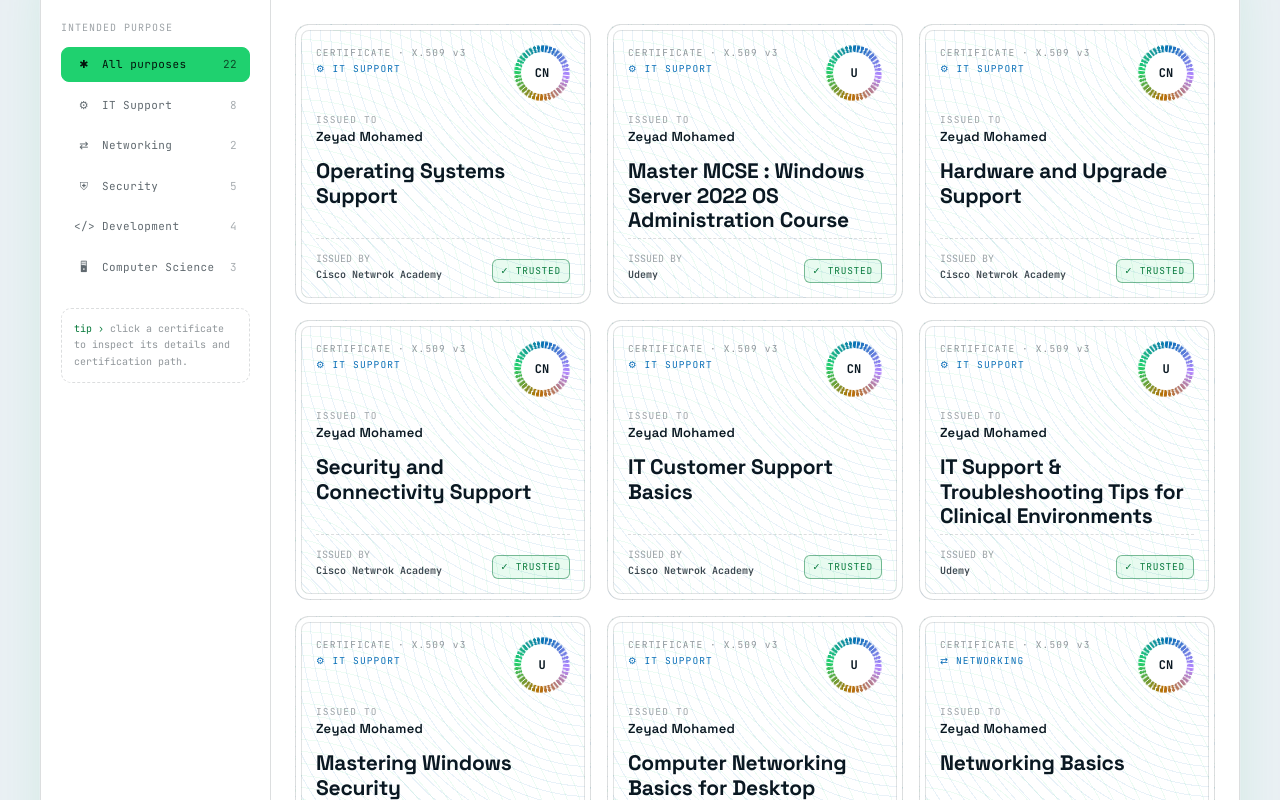
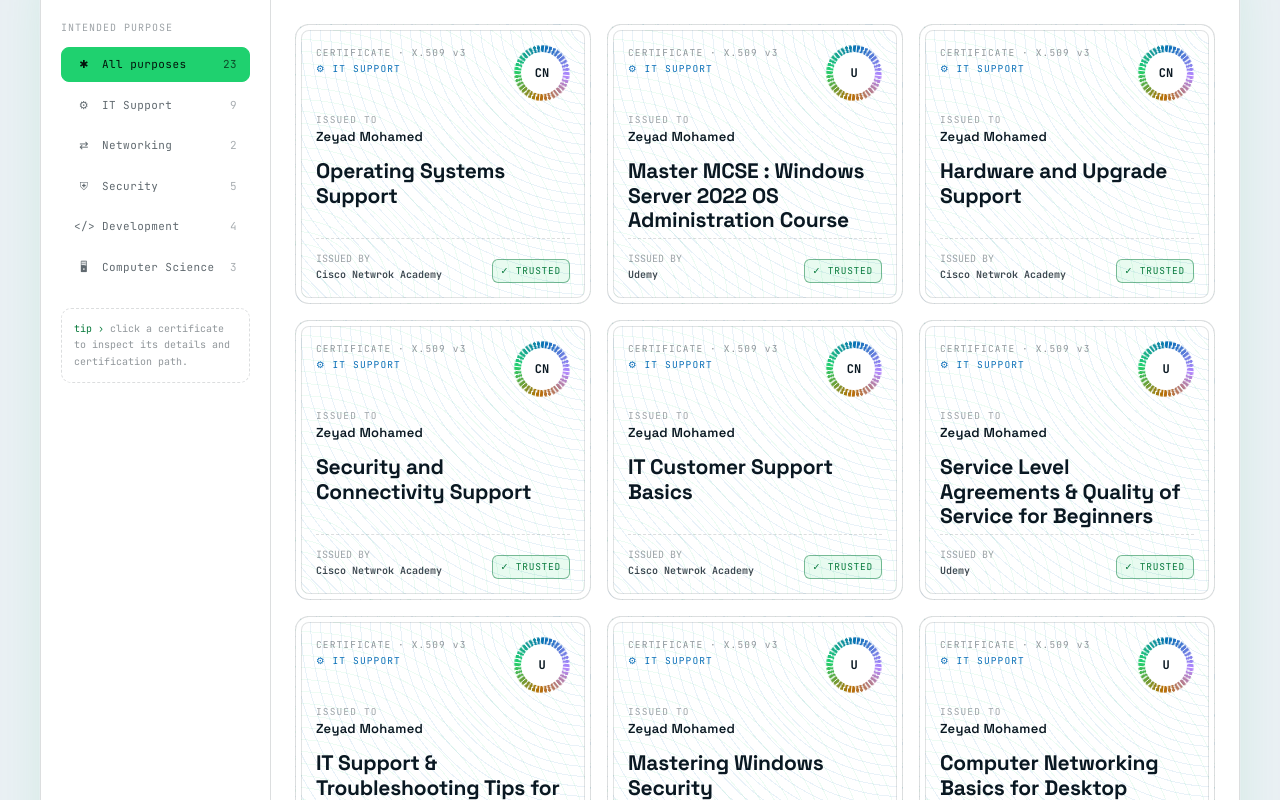
Before and after one commit to Zeyadm8112/zeyad-portfolio, a Next.js app: page / in a window 1280 px wide. Shown: the part 5503-6303 px from the top of the page. Built offline with nearby package versions, Linux system fonts and the light colour scheme.

Commit message:
feat: cert update

```diff
--- a/app/page.tsx
+++ b/app/page.tsx
@@ -145,6 +145,7 @@ const CERTIFICATIONS: { title: string; issuer: string; purpose: CertPurpose }[]
   { title: "Hardware and Upgrade Support", issuer: "Cisco Netwrok Academy", purpose: "IT SUPPORT" },
   { title: "Security and Connectivity Support", issuer: "Cisco Netwrok Academy", purpose: "IT SUPPORT" },
   { title: "IT Customer Support Basics", issuer: "Cisco Netwrok Academy", purpose: "IT SUPPORT" },
+  { title: "Service Level Agreements & Quality of Service for Beginners", issuer: "Udemy", purpose: "IT SUPPORT" },
   { title: "IT Support & Troubleshooting Tips for Clinical Environments", issuer: "Udemy", purpose: "IT SUPPORT" },
   { title: "Mastering Windows Security", issuer: "Udemy", purpose: "IT SUPPORT" },
   { title: "Computer Networking Basics for Desktop Support Technicians", issuer: "Udemy", purpose: "IT SUPPORT" },
```
